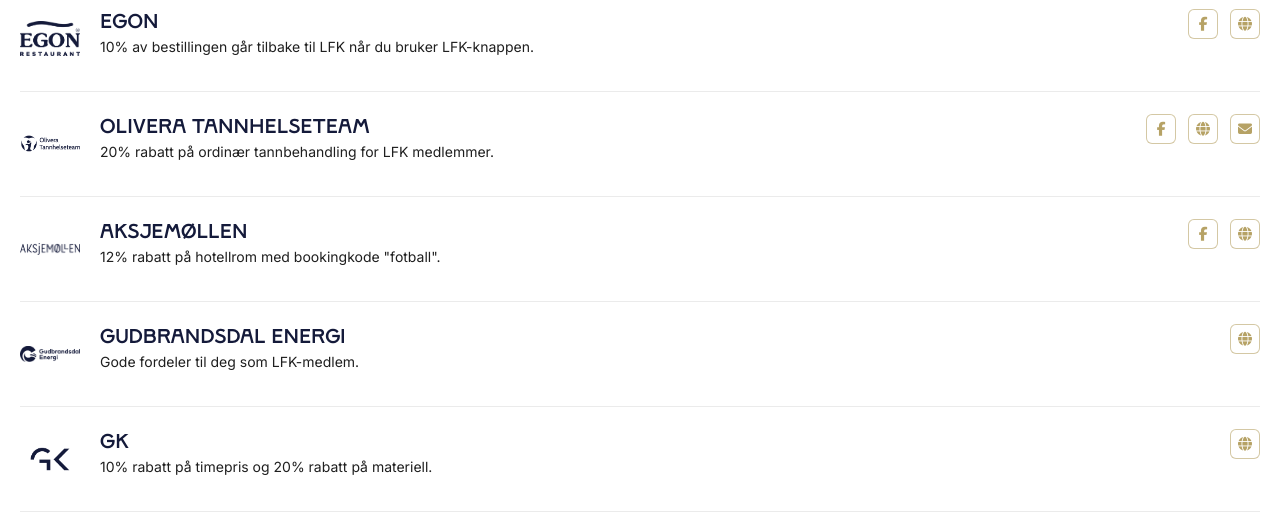
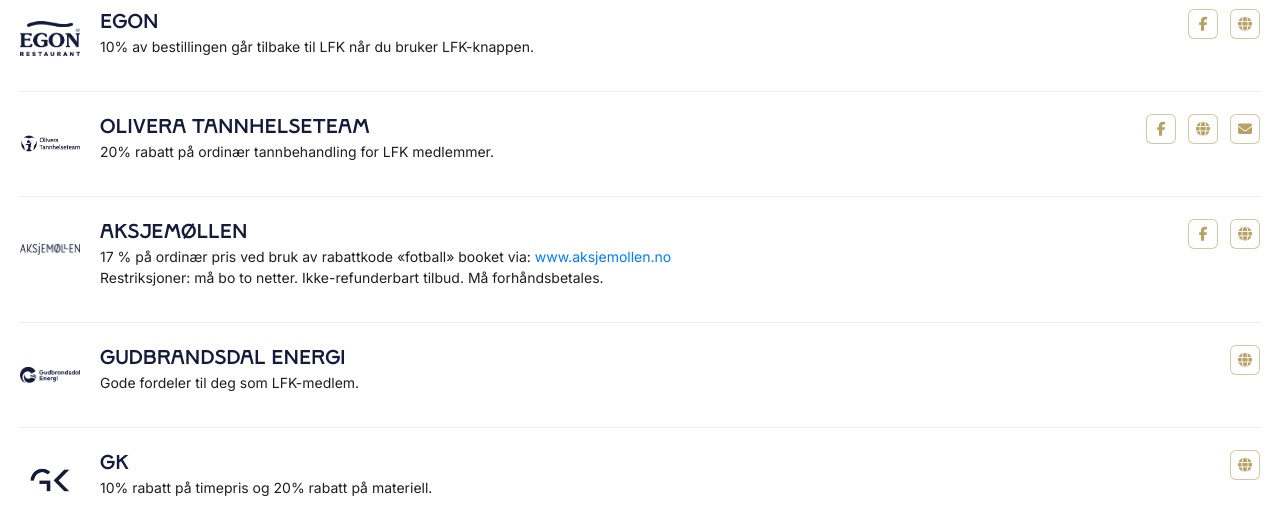
Before and after one commit to bogdantro/lfk, a Django app: page /medlemsfordeler/ in a window 1280 px wide. Shown: the part 2308-2836 px from the top of the page. Run offline with Django 3.2, Linux system fonts and the light colour scheme; parts of the project's set-up code (start-up, migrations or seed data) failed here and were passed over; some libraries are stand-ins or nearby versions.

Commit message:
Medlemsfordeler: update the Aksjemøllen offer
The club sent new terms: 17 % off the ordinary price with the code
«fotball» when booking at aksjemollen.no, minimum two nights,
non-refundable and paid in advance. Replaces the old 12 % text.

Co-Authored-By: Claude Opus 5.5 <noreply@anthropic.com>

```diff
--- a/apps/core/templates/pages/medlemsfordeler.html
+++ b/apps/core/templates/pages/medlemsfordeler.html
@@ -254,7 +254,8 @@ Her finner du samarbeidspartnere som gir rabatter og fordeler til alle i tilknyt
 <div class="flex-actions">
 <div class="info">
 <h3>Aksjemøllen</h3>
-<p>12% rabatt på hotellrom med bookingkode "fotball".</p>
+<p>17 % på ordinær pris ved bruk av rabattkode «fotball» booket via: <a href="https://www.aksjemollen.no/">www.aksjemollen.no</a><br>
+Restriksjoner: må bo to netter. Ikke-refunderbart tilbud. Må forhåndsbetales.</p>
 </div>
 <div class="actions">
 <a href="https://www.facebook.com/mollahotell/"><i class="fa-brands fa-facebook-f"></i></a>
```
